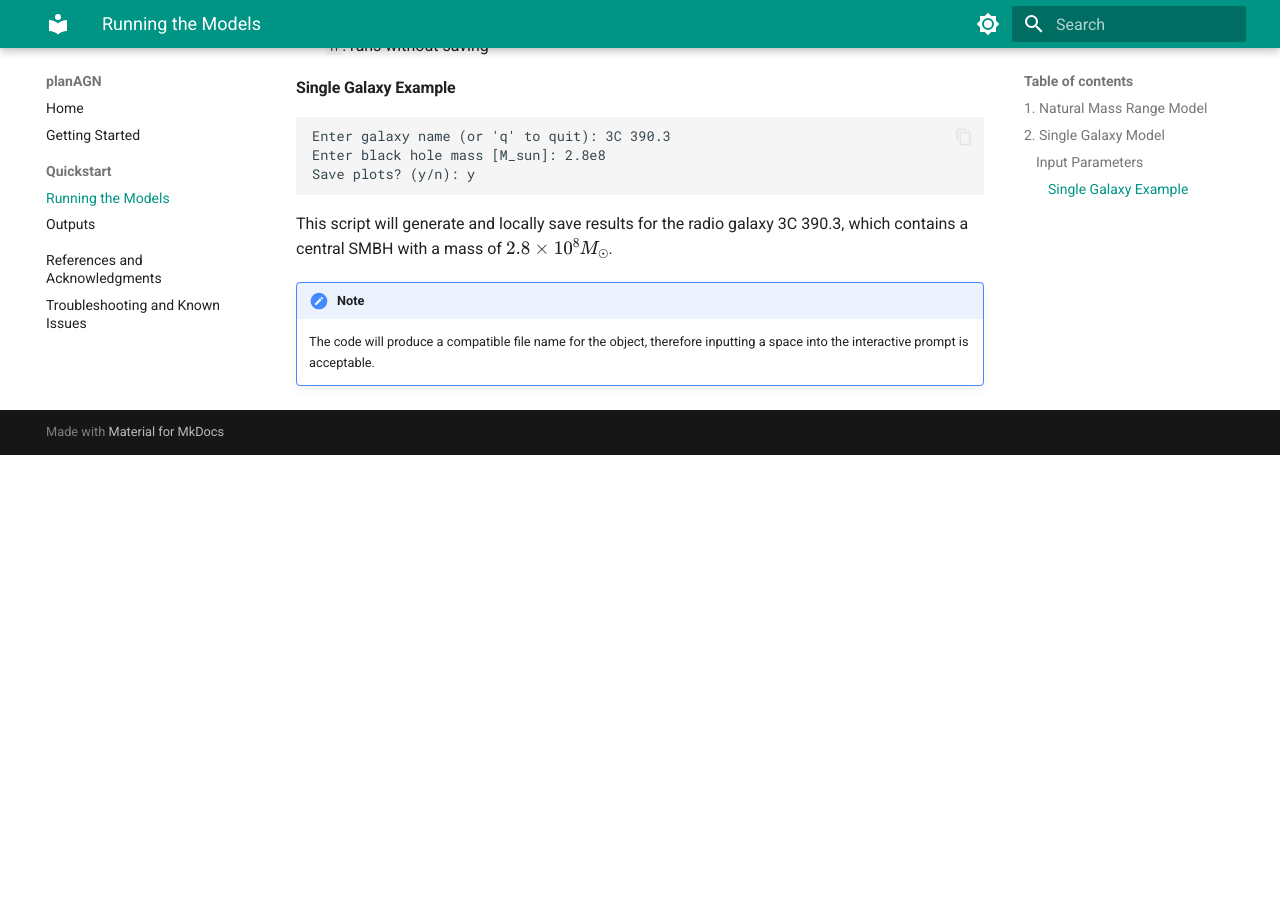
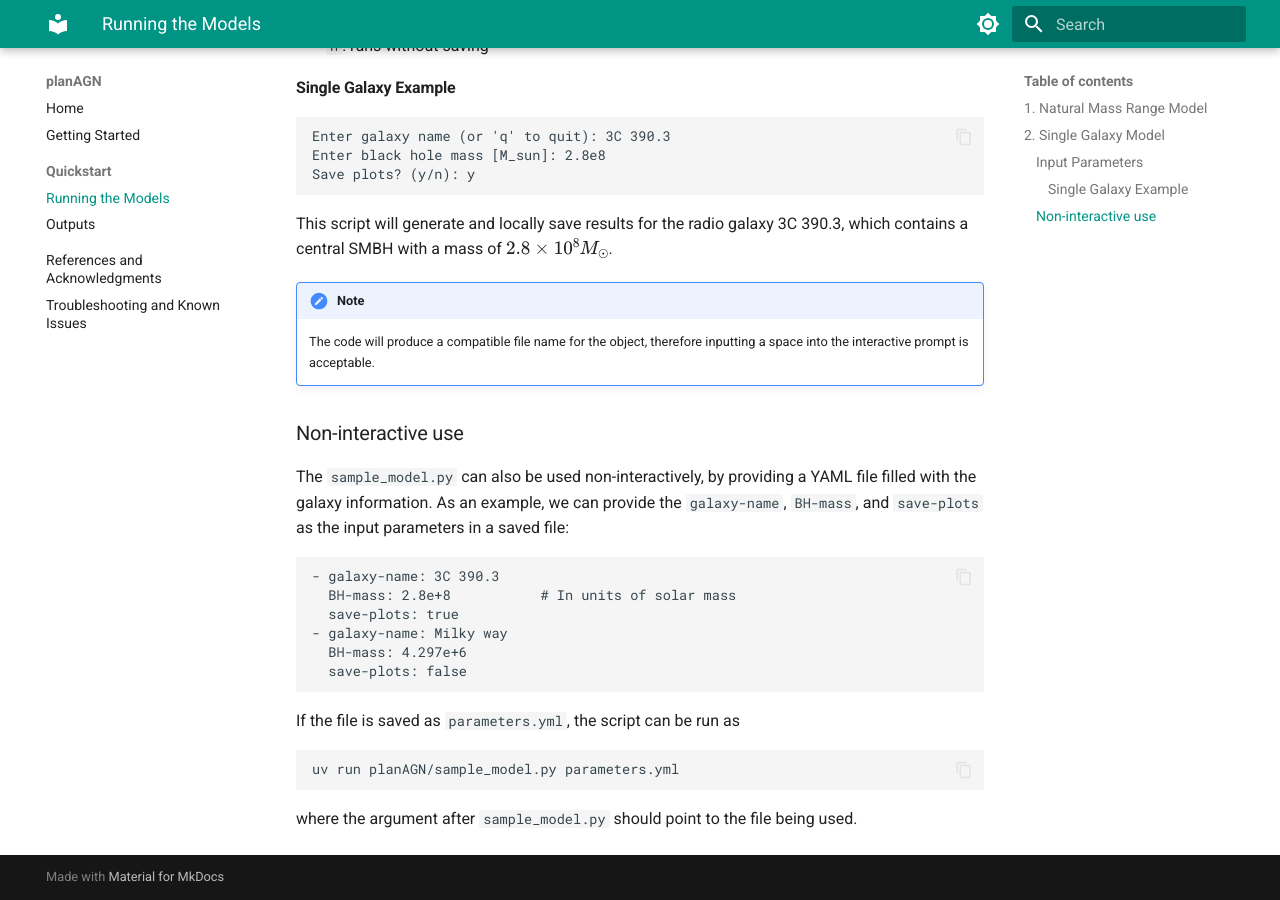
Before and after one commit to jourdanwaas/planAGN, an MkDocs documentation site: the page built from docs/docs/running.md, in a window 1280 px wide and 900 px high, scrolled down 1464 px. Built offline with MkDocs 1.6.1 and Material for MkDocs 9.7.7, drawn with Linux system fonts in a browser that asks for light colours; before the commit the page ends 1919 px from its top, so only the background shows below that; some of the changed text lies outside the part shown.

Commit message:
Add docs for non-interactive usage

````diff
--- a/docs/docs/running.md
+++ b/docs/docs/running.md
@@ -4,10 +4,10 @@ Running the Models
 There are two main scripts in this project:
 
 1. `model.py` - runs the model automatically across a range of SMBH masses
-2. `sample_model.py` - runs the model interactively for user-specified input values
+2. `sample_model.py` - runs the model for user-specified input values
 
 !!! tip
-    Use the interactive model for quick testing.
+    Use `sample_model.py` interactively for quick testing.
 
 ---
 
@@ -72,3 +72,24 @@ This script will generate and locally save results for the radio galaxy 3C 390.3
 
 !!! note
     The code will produce a compatible file name for the object, therefore inputting a space into the interactive prompt is acceptable.
+
+
+### Non-interactive use
+The `sample_model.py` can also be used non-interactively, by providing a YAML file filled with the galaxy information. As an example, we can provide the `galaxy-name`, `BH-mass`, and `save-plots` as the input parameters in a saved file:
+
+```yaml
+- galaxy-name: 3C 390.3
+  BH-mass: 2.8e+8           # In units of solar mass
+  save-plots: true
+- galaxy-name: Milky way
+  BH-mass: 4.297e+6
+  save-plots: false
+```
+
+If the file is saved as `parameters.yml`, the script can be run as
+
+```sh
+uv run planAGN/sample_model.py parameters.yml
+```
+
+where the argument after `sample_model.py` should point to the file being used.
````
